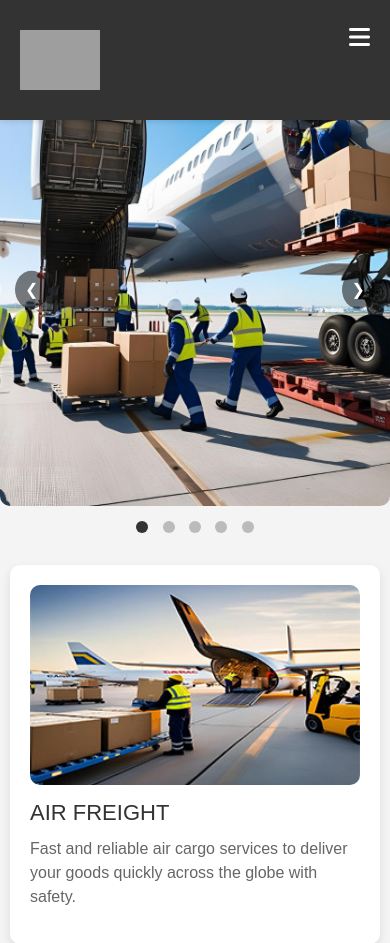
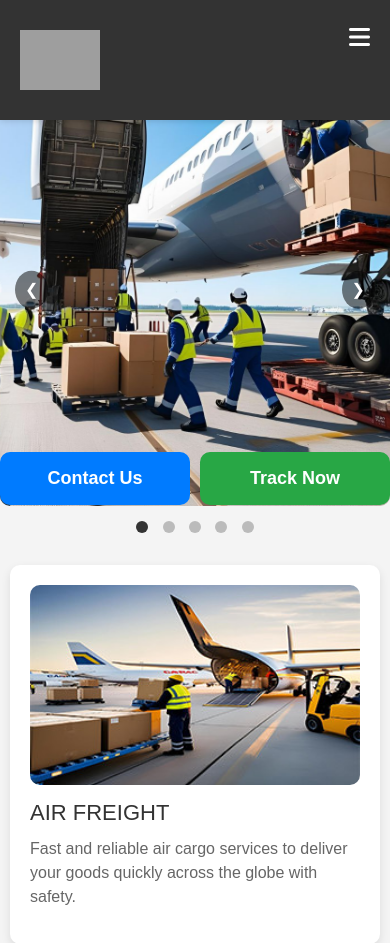
Before and after one commit to notwex/jmcargo, a Django app: page / in a window 390 px wide. Shown: the top 943 px of the page. Run offline with Django 5.2, Linux system fonts and the light colour scheme; data comes from the database, SQL or seed files in the repository; some libraries are stand-ins or nearby versions; grey boxes are pictures that could not be loaded.

Commit message:
Updated templates folder with new changes

```diff
--- a/aircargo/templates/home.html
+++ b/aircargo/templates/home.html
@@ -23,6 +23,12 @@
         <span class="dot" onclick="setSlide(3)"></span>
         <span class="dot" onclick="setSlide(4)"></span>
     </div>
+
+   <!-- Buttons Inside Slideshow -->
+   <div class="slideshow-buttons">
+    <a href="#" class="btn contact-btn">Contact Us</a>
+    <a href="#" class="btn track-btn">Track Now</a>
+   </div>
 </div>
 
 <section class="services-container">
@@ -355,6 +361,59 @@ document.addEventListener("DOMContentLoaded", showSlides);
 
 .prev:hover, .next:hover {
     background-color: rgba(0, 0, 0, 0.8);
+}
+/* Buttons Inside Slideshow */
+.slideshow-buttons {
+    position: absolute;
+    bottom: 50px; /* Position at the bottom of the slideshow */
+    left: 50%;
+    transform: translateX(-50%);
+    display: flex;
+    gap: 20px;
+}
+
+/* General Button Styling */
+.slideshow-buttons .btn {
+    padding: 12px 25px;
+    font-size: 18px;
+    font-weight: bold;
+    color: white;
+    text-decoration: none;
+    border-radius: 10px;
+    transition: all 0.3s ease-in-out;
+}
+
+/* Contact Us Button */
+.contact-btn {
+    background: #007bff;
+}
+
+.contact-btn:hover {
+    background: #0056b3;
+}
+
+/* Track Now Button */
+.track-btn {
+    background: #28a745;
+}
+
+.track-btn:hover {
+    background: #1e7e34;
+}
+
+/* Responsive Styling */
+@media (max-width: 768px) {
+    .slideshow-buttons {
+        flex-direction: row;
+        gap: 10px;
+        width: 100%;
+        text-align: center;
+    }
+
+    .slideshow-buttons .btn {
+        width: 50%;
+        margin: 0 auto;
+    }
 }
 
 /* Dots Navigation */
```
